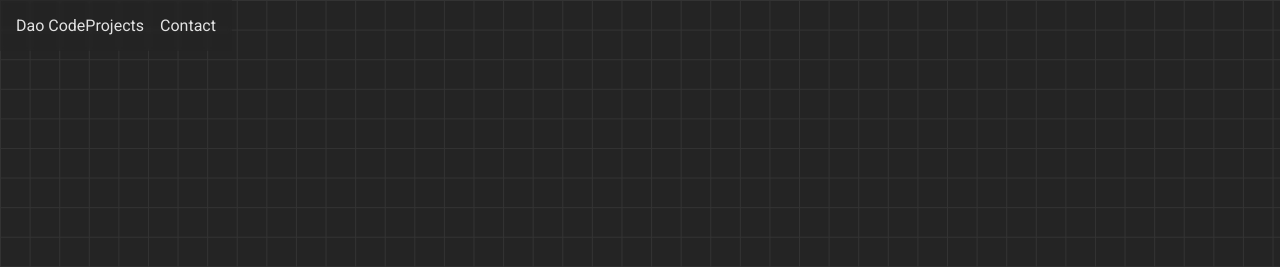
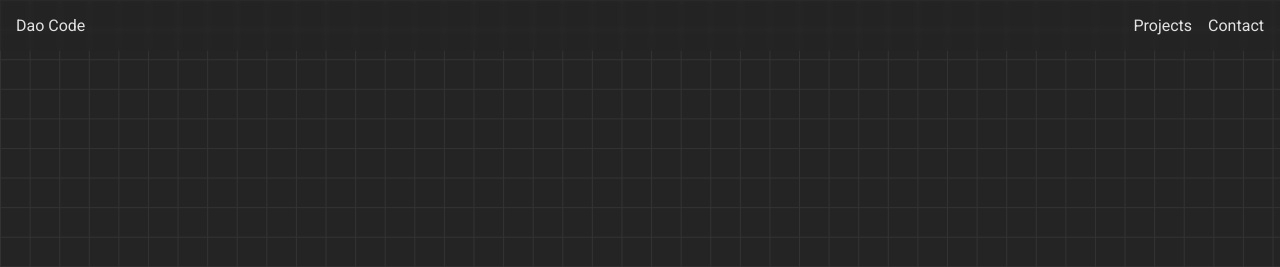
Before and after one commit to Paul-D-Dev/daocode, a website built with Vite: page index.html in a window 1280 px wide. Shown: the top 267 px of the page. Built offline with nearby package versions, Linux system fonts and the light colour scheme.

Commit message:
FIX STYLE Header width

```diff
--- a/src/style.scss
+++ b/src/style.scss
@@ -51,7 +51,7 @@ textarea {
   background-color: rgba(var(--bg-hex), .4);
   backdrop-filter: blur(2px);
   position: fixed;
-  //width: 100%;
+  width: 100%;
   padding: 1rem;
   display: flex;
   justify-content: space-between;
```
